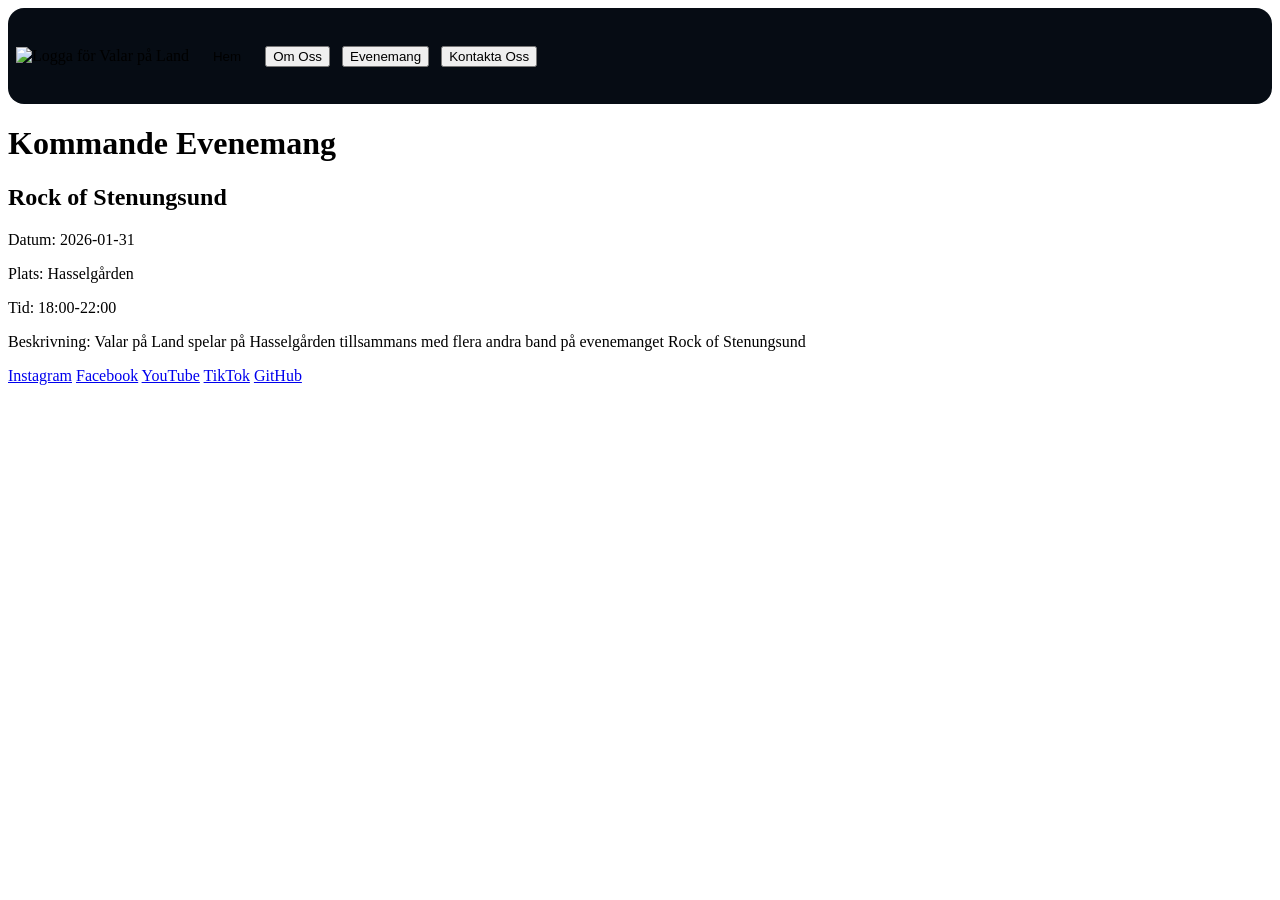
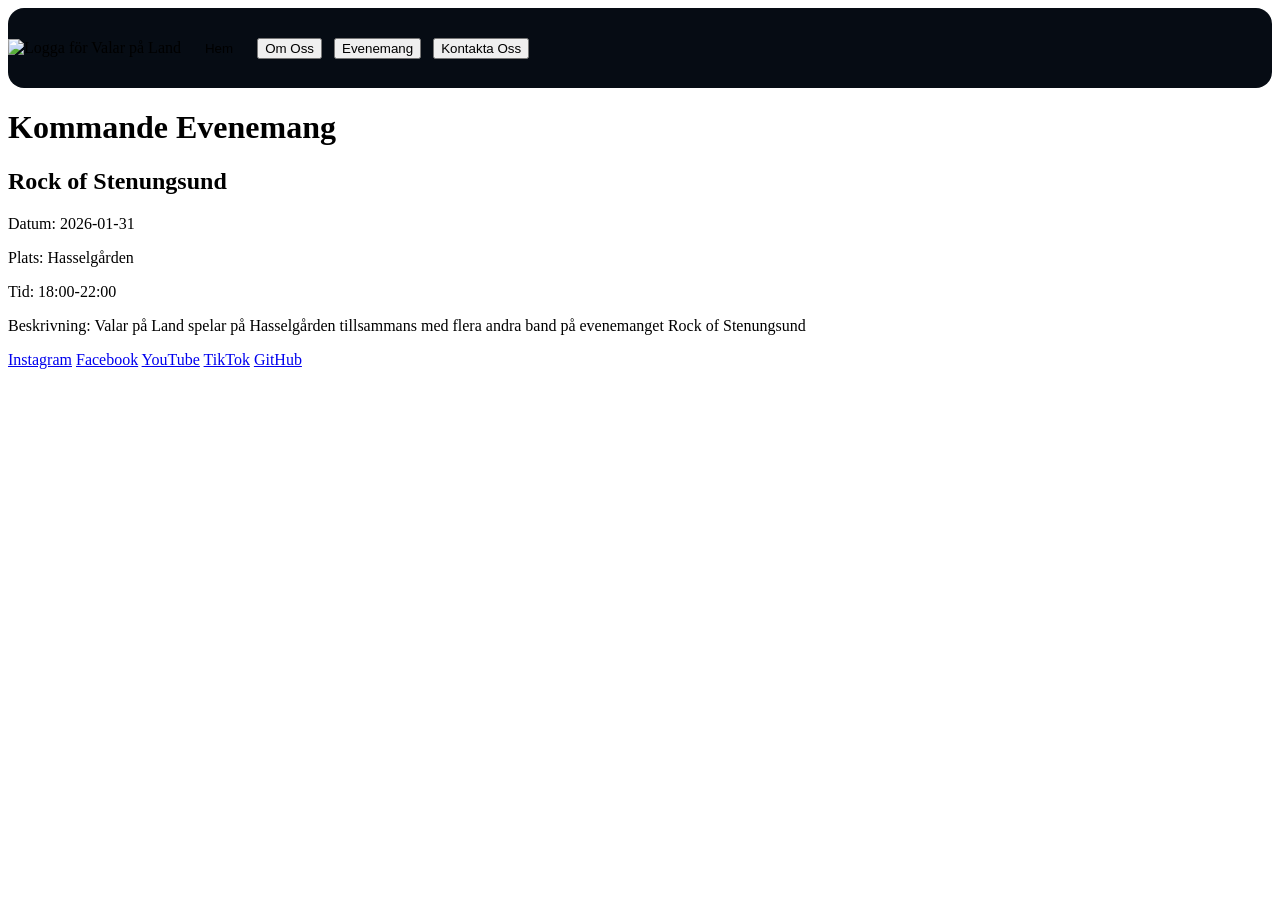

revert old logo

--- a/src/css/header.css
+++ b/src/css/header.css
@@ -1,7 +1,6 @@
 header {
     background-color: oklch(0.152 0.0203 253.73);
     border-radius: 1rem;
-    padding: 0.5rem;
     min-height: 5rem;
     display: flex;
     align-items: center;
@@ -26,9 +25,8 @@ header button:active {
 
 .vpl_logo {
     height: 13rem;
+    margin: 1rem;
     vertical-align: top;
-    margin-right: 1rem;
-    margin-left: 1rem;
     max-width: 80vw;
 }
 
